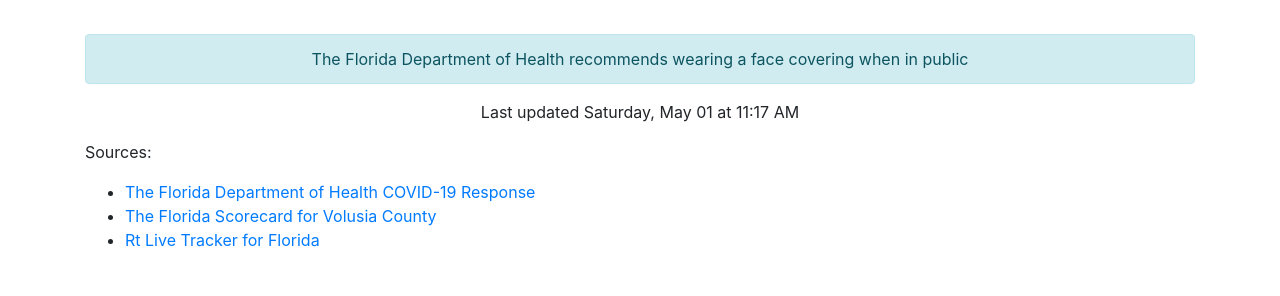
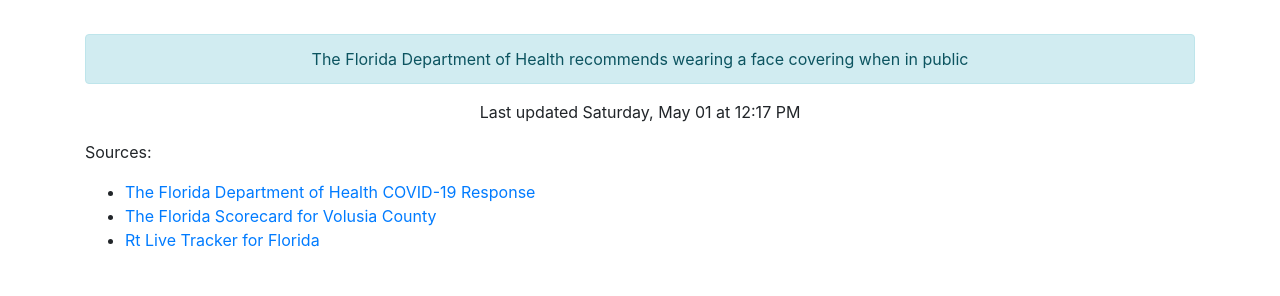
Before and after one commit to thinkjson/timeforchurch, a Jekyll site: the page built from index.md, in a window 1280 px wide. Shown: the part 544-840 px from the top of the page. Built offline with Jekyll 4.4.1, drawn with Linux system fonts in a browser that asks for light colours; our own code applies the rules of GitHub Pages for plain Markdown files.

Commit message:
Updating data

```diff
--- a/_includes/data.html
+++ b/_includes/data.html
@@ -10,4 +10,4 @@
     <div class="outcome text-success">YES</div>
     <div class="alert alert-info" role="alert">The Florida Department of Health recommends wearing a face covering when in public</div>
 
-    <p>Last updated Saturday, May 01 at 11:17 AM</p>
+    <p>Last updated Saturday, May 01 at 12:17 PM</p>
```
